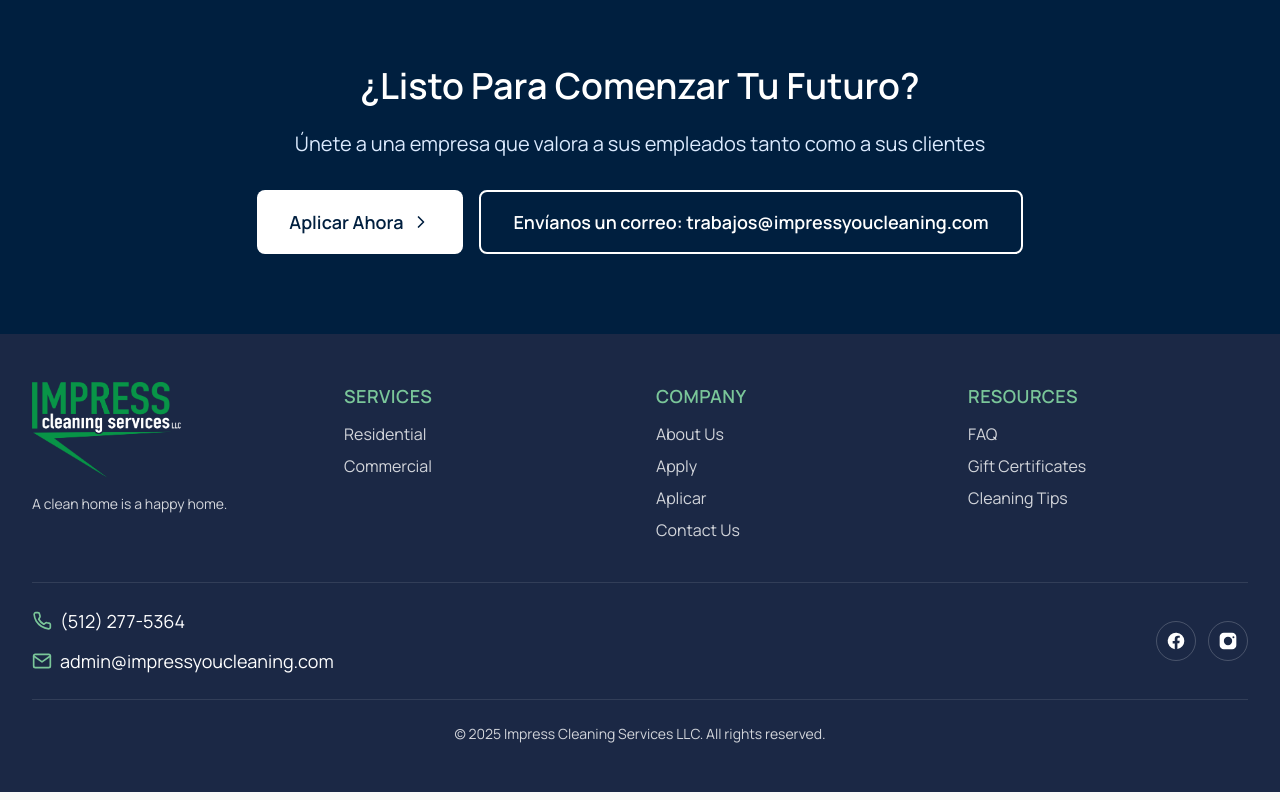
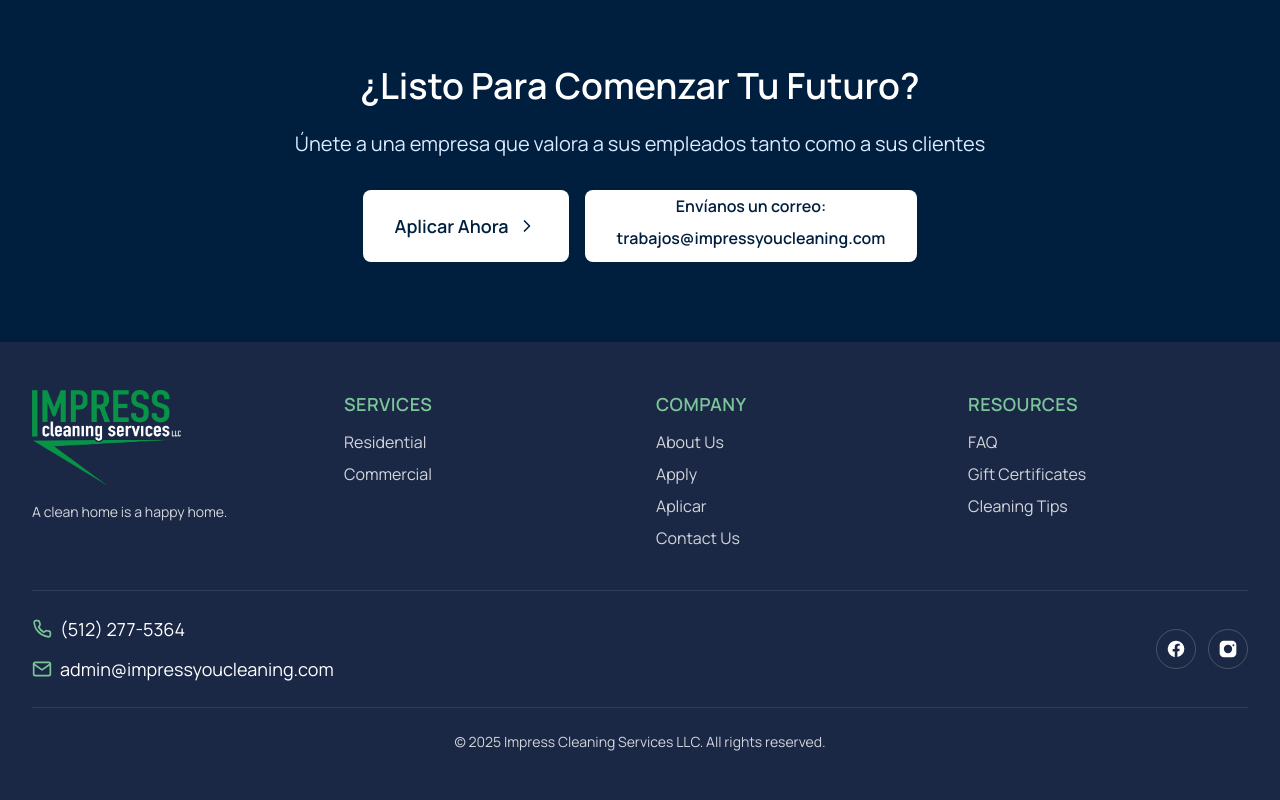
Before and after one commit to resp23f/impress-cleaning-site, a Next.js app: page /aplicar in a window 1280 px wide. Shown: the part 3106-3906 px from the top of the page. Built offline with nearby package versions, Linux system fonts and the light colour scheme.

Commit message:
add email u sin spanbish

```diff
--- a/src/app/aplicar/page.jsx
+++ b/src/app/aplicar/page.jsx
@@ -335,13 +335,16 @@
               Aplicar Ahora
               <ChevronRight className="ml-2 w-5 h-5" />
             </Link>
-            <a
-              href="mailto:trabajos@impressyoucleaning.com"
-              className="inline-flex items-center justify-center px-8 py-4 text-lg font-semibold text-white border-2 border-white rounded-lg hover:bg-white/10 transition-colors"
-            >
-              Envíanos un correo: trabajos@impressyoucleaning.com
-            </a>
-          </div>
+            <div className="flex flex-col bg-white text-[#001F3F] px-4 py-1 rounded-lg font-bold hover:bg-gray-100 transition-colors text-center">
+                <span className="text-md">Envíanos un correo:</span>
+                <a
+                  href="mailto:trabajos@impressyoucleaning.com"
+                  className="bg-white text-[#001F3F] px-4 py-2 rounded-lg font-extrabold hover:bg-gray-100 transition-colors text-center"
+                >
+                  trabajos@impressyoucleaning.com
+                </a>
+                </div>
+              </div>
           </div>
       </section>
           </div>
```
